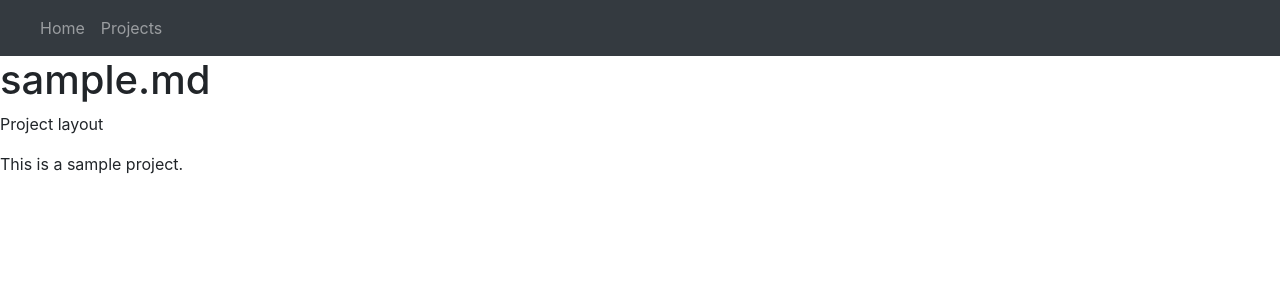
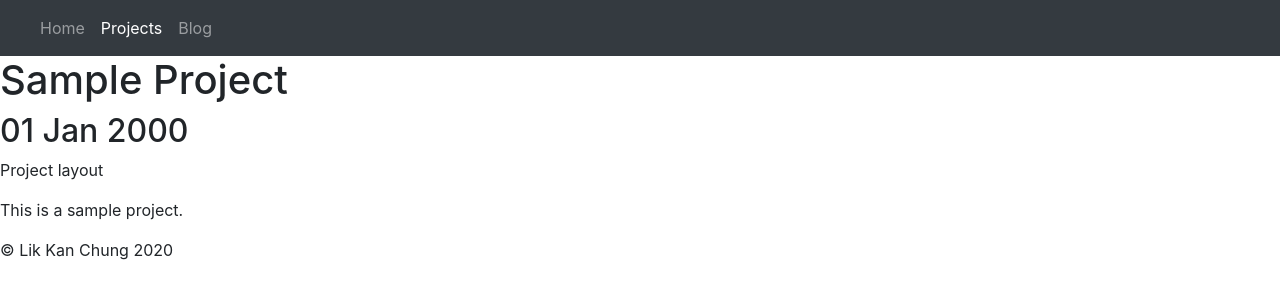
Before and after one commit to LikkanChung/personalwebsite, a Jekyll site: the page built from collections/_projects/sample.md, in a window 1280 px wide. Shown: the top 300 px of the page. Built offline with Jekyll 4.4.1, drawn with Linux system fonts in a browser that asks for light colours.

Commit message:
Better nav highlighting

```diff
--- a/_data/navigation.yml
+++ b/_data/navigation.yml
@@ -2,3 +2,5 @@
   link: /
 - name: Projects
   link: /projects.html
+- name: Blog
+  link: /blogs.html
--- /dev/null
+++ b/_includes/footer.html
@@ -0,0 +1 @@
+<footer>&copy; Lik Kan Chung {{ 'now' | date: "%Y" }}</footer>
--- a/_includes/navigation.html
+++ b/_includes/header.html
@@ -5,8 +5,11 @@
   </button>
   <div class="collapse navbar-collapse" id="navbarToggle">
     <div class="navbar-nav">
+
       {% for item in site.data.navigation %}
-        <a href="{{item.link}}" class="nav-item nav-link {% if page.url == item.link %}active{% endif %}">{{item.name}}</a>
+        {% assign pageurl = page.url | replace:'/',' ' | truncatewords:1,"" | remove:".html" %}
+        {% assign itemurl = item.link | replace:'/',' ' | truncatewords:1,"" | remove:".html" %}
+        <a href="{{item.link}}" class="nav-item nav-link {% if itemurl == pageurl %}active{% endif %}">{{item.name}}</a>
       {% endfor %}
     </div>
   </div>
--- a/_layouts/default.html
+++ b/_layouts/default.html
@@ -7,8 +7,9 @@
     <link rel="stylesheet" href="https://stackpath.bootstrapcdn.com/bootstrap/4.4.1/css/bootstrap.min.css" integrity="sha384-Vkoo8x4CGsO3+Hhxv8T/Q5PaXtkKtu6ug5TOeNV6gBiFeWPGFN9MuhOf23Q9Ifjh" crossorigin="anonymous">
   </head>
   <body>
-    {% include navigation.html %}
+    {% include header.html %}
     {{ content }}
+    {% include footer.html %}
     <script src="https://code.jquery.com/jquery-3.4.1.slim.min.js" integrity="sha384-J6qa4849blE2+poT4WnyKhv5vZF5SrPo0iEjwBvKU7imGFAV0wwj1yYfoRSJoZ+n" crossorigin="anonymous"></script>
     <script src="https://cdn.jsdelivr.net/npm/popper.js@1.16.0/dist/umd/popper.min.js" integrity="sha384-Q6E9RHvbIyZFJoft+2mJbHaEWldlvI9IOYy5n3zV9zzTtmI3UksdQRVvoxMfooAo" crossorigin="anonymous"></script>
     <script src="https://stackpath.bootstrapcdn.com/bootstrap/4.4.1/js/bootstrap.min.js" integrity="sha384-wfSDF2E50Y2D1uUdj0O3uMBJnjuUD4Ih7YwaYd1iqfktj0Uod8GCExl3Og8ifwB6" crossorigin="anonymous"></script>
--- a/_layouts/post.html
+++ b/_layouts/post.html
@@ -4,5 +4,4 @@ layout: default
 
 <h1>{{page.title}}</h1>
 <p>{{page.date | date_to_string}}</p>
-
 {{content}}
--- a/_layouts/project.html
+++ b/_layouts/project.html
@@ -2,6 +2,8 @@
 layout: default
 ---
 
-<h1>{{page.name}}</h1>
+<h1>{{page.title}}</h1>
+<h2>{{page.date | date_to_string}}</h2>
 <p>Project layout</p>
+
 {{content}}
```
Also changed, not shown: blogs.html (added, +17 -0 lines).
